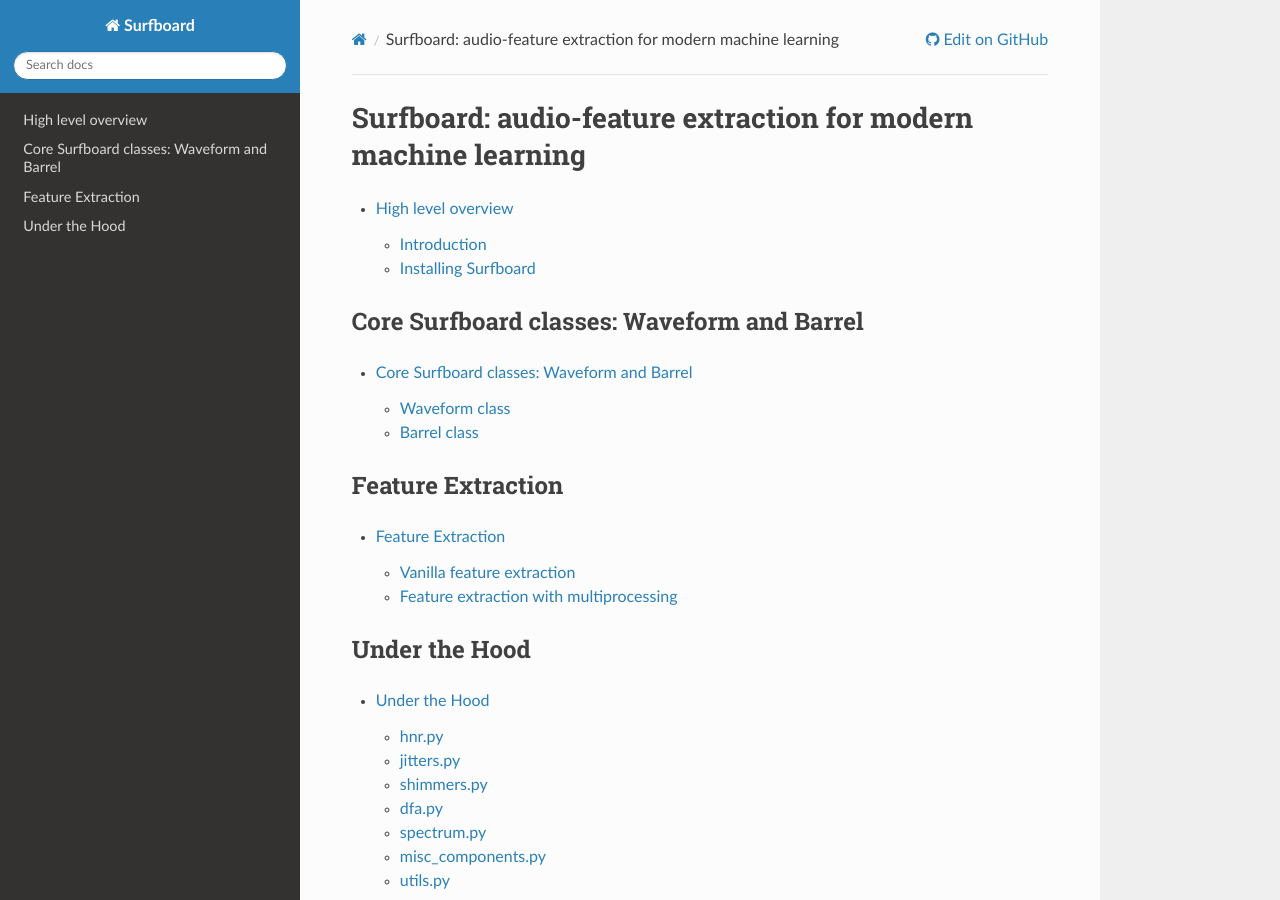
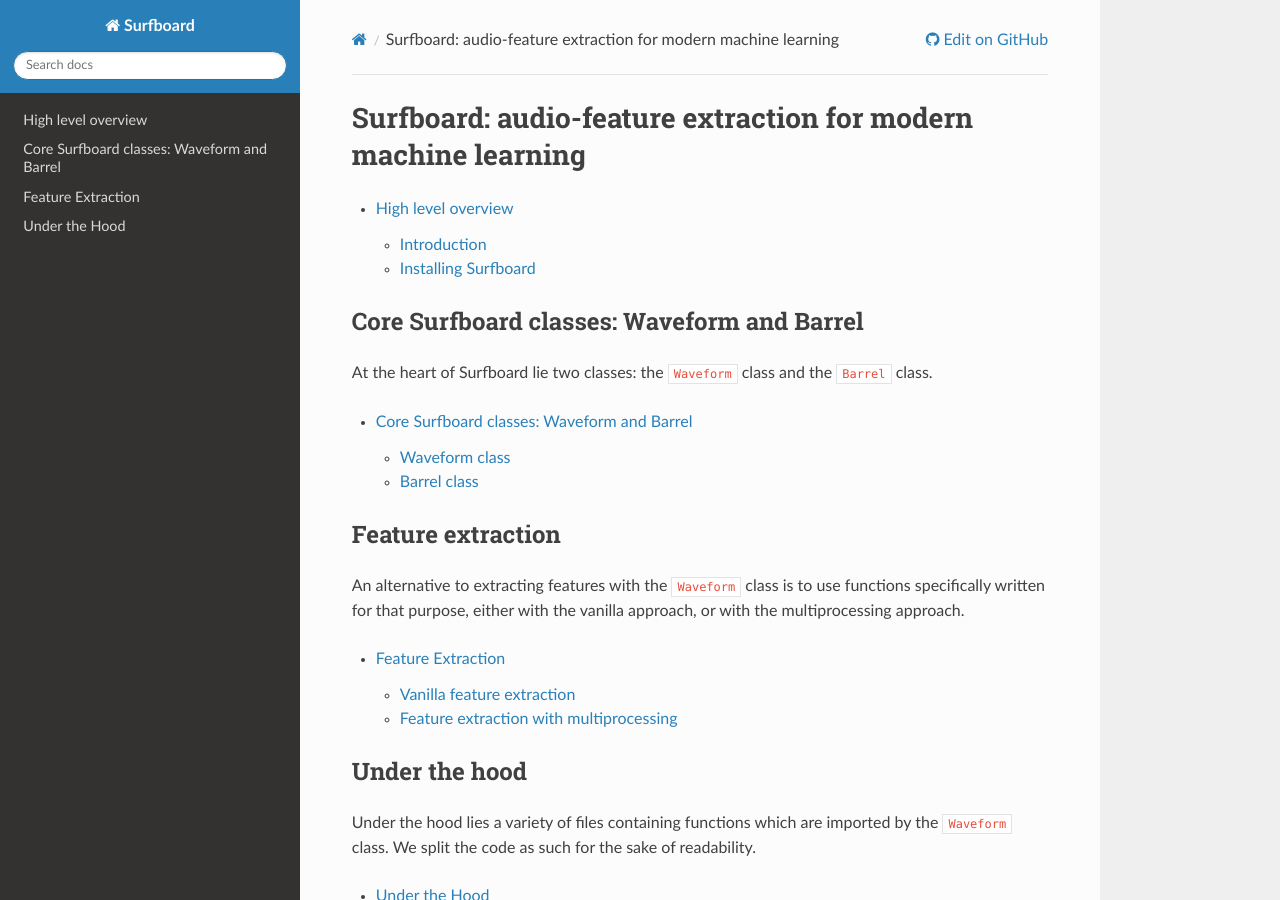
Before and after one commit to novoic/surfboard, a Sphinx documentation site: the page built from docs/index.rst, in a window 1280 px wide and 900 px high. Built offline with Sphinx 7.4.7 and the Read the Docs theme 2.0.0, drawn with Linux system fonts in a browser that asks for light colours.

Commit message:
:pencil: new structure

```diff
--- a/docs/index.rst
+++ b/docs/index.rst
@@ -8,9 +8,10 @@
 
     intro_installation
 
-
 Core Surfboard classes: Waveform and Barrel
 -------------------------------------------
+
+At the heart of Surfboard lie two classes: the :code:`Waveform` class and the :code:`Barrel` class.
 
 .. toctree::
     :maxdepth: 2
@@ -18,8 +19,10 @@
     waveform_barrel
 
 
-Feature Extraction
+Feature extraction
 ------------------
+
+An alternative to extracting features with the :code:`Waveform` class is to use functions specifically written for that purpose, either with the vanilla approach, or with the multiprocessing approach.
 
 .. toctree::
     :maxdepth: 2
@@ -27,8 +30,10 @@
     feature_extraction
 
 
-Under the Hood
+Under the hood
 --------------
+
+Under the hood lies a variety of files containing functions which are imported by the :code:`Waveform` class. We split the code as such for the sake of readability.
 
 .. toctree::
     :maxdepth: 2
```
